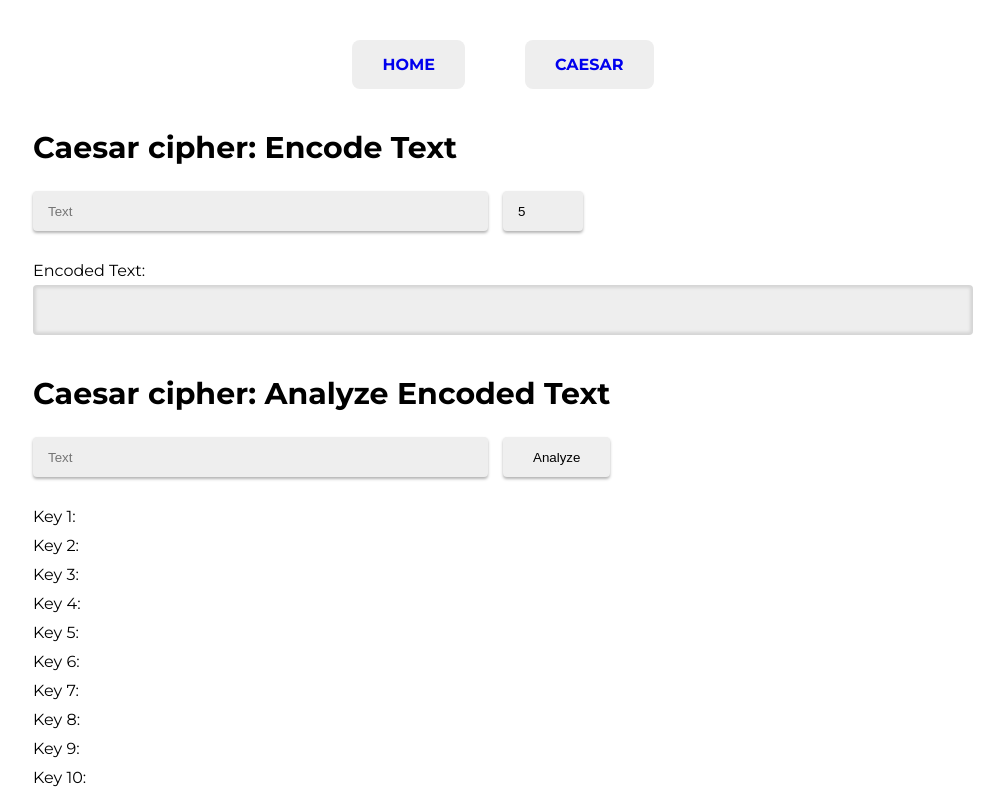
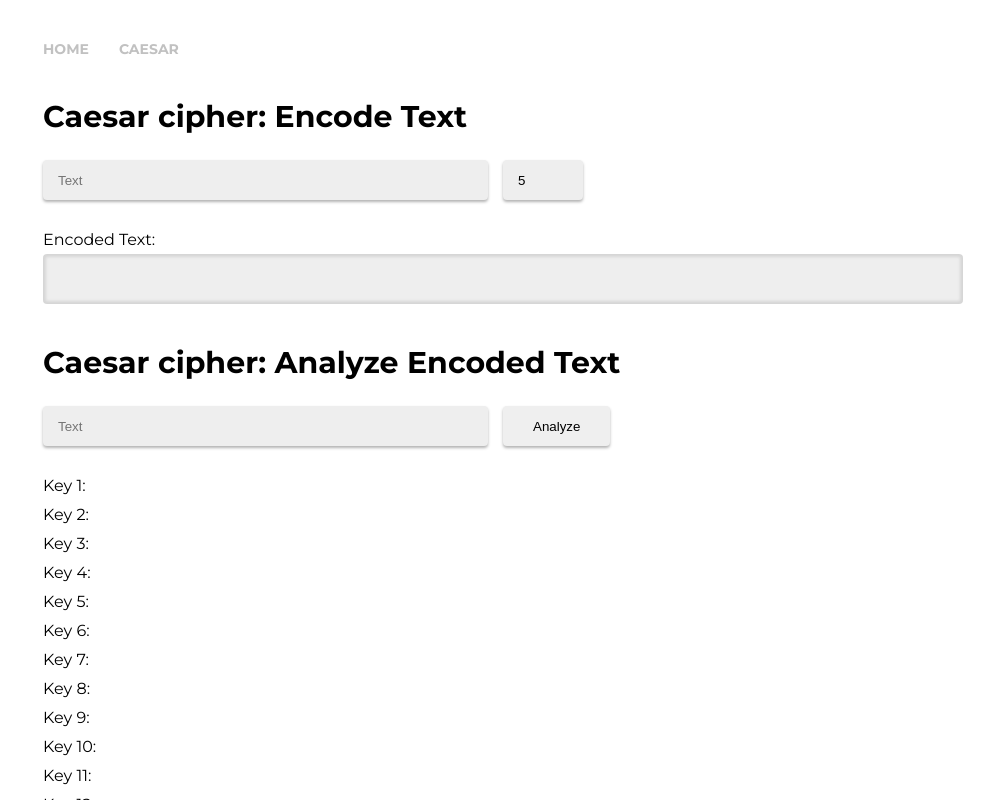
Before and after one commit to simplycodepix/crypto, a React (Create React App) app: page /caesar in a window 1280 px wide. Both pictures are taken after a click on the button "Analyze". Shown: the top 800 px of the page, without its empty margins (137-1141 px from the left). Built offline with nearby package versions, Linux system fonts and the light colour scheme.

Commit message:
Analyze encoded text, select result that match

```diff
--- a/src/app/App.tsx
+++ b/src/app/App.tsx
@@ -12,7 +12,9 @@ const AppContainer: React.FC = () => {
   return (
     <Router>
       <div className="App">
-        <Navigation />
+        <div className="container">
+          <Navigation />
+        </div>
         <Switch>
           <Route exact path='/' component={HomeContainer} />
           <Route exact path='/caesar' component={CaesarContainer} />
--- /dev/null
+++ b/src/app/components/Caesar/CaesarResult.tsx
@@ -0,0 +1,9 @@
+import React from 'react';
+
+const CaesarResult = (props: any) => (
+    <div className={props.selected ? 'analysis-result active' : 'analysis-result'} onClick={props.onClick} >
+        <span className="title">Key {props.index + 1}:</span> <span className="value">{props.result}</span>
+    </div>
+);
+
+export default CaesarResult;
--- /dev/null
+++ b/src/app/components/Caesar/CaesarSelectedResult.tsx
@@ -0,0 +1,11 @@
+import React from 'react';
+
+const CaesarSelectedResult = (props: any) => (
+    <div className="analysis-selected-result">
+        <div className="analysis-selected-result-title">Selected result: </div>
+        <div className="analysis-selected-result-value">Text: {props.result}</div>
+        <div className="analysis-selected-result-key">Key: {props.resultKey}</div>
+    </div>
+);
+
+export default CaesarSelectedResult;
--- a/src/app/components/Navigation/index.css
+++ b/src/app/components/Navigation/index.css
@@ -4,17 +4,16 @@
 .navigation-list {
     display: flex;
     align-items: center;
-    justify-content: center;
 }
 .navigation-list li {
-    margin: 0 30px;
+    margin: 0 30px 0 0;
 }
 .navigation-list li a {
     display: block;
-    padding: 15px 30px;
-    background: #eee;
     text-decoration: none;
     text-transform: uppercase;
     border-radius: 8px;
+    font-size: 14px;
     font-weight: 700;
+    color: #c1c1c1;
 }
--- a/src/app/containers/Caesar/CaesarContainer.tsx
+++ b/src/app/containers/Caesar/CaesarContainer.tsx
@@ -2,6 +2,8 @@ import React from 'react';
 import { caesarCipher, caesarCipherAnalyser } from '../../ciphers/CaesarCipher';
 
 import './index.css';
+import CaesarResult from '../../components/Caesar/CaesarResult';
+import CaesarSelectedResult from '../../components/Caesar/CaesarSelectedResult';
 
 class Caesar extends React.Component<any, any> {
     constructor(props: any) {
@@ -12,7 +14,8 @@ class Caesar extends React.Component<any, any> {
             inputValue: '',
             analysisText: '',
             inputShift: 5,
-            analysisResults: []
+            analysisResults: [],
+            selectedResultId: undefined
         }
     }
 
@@ -20,7 +23,8 @@ class Caesar extends React.Component<any, any> {
         const analysisResult = caesarCipherAnalyser(this.state.analysisText);
 
         this.setState({
-            analysisResults: analysisResult
+            analysisResults: analysisResult,
+            selectedResultId: undefined
         })
     }
 
@@ -32,8 +36,18 @@ class Caesar extends React.Component<any, any> {
         })
     }
 
+    handleResultClick = (id: number) => {
+        this.setState({
+            selectedResultId: id
+        })
+    }
+
+    isActiveResult = (id: number) => {
+        return this.state.selectedResultId === id;
+    }
+
     render() {
-        const { inputValue, inputShift, analysisResults } = this.state;
+        const { inputValue, inputShift, analysisResults, selectedResultId } = this.state;
 
         return (
             <div className="caesar-page">
@@ -57,21 +71,28 @@ class Caesar extends React.Component<any, any> {
                         </div>
                     </div>
 
+
+                    <div className="analysis">
+                        <div className="analysis-content-wrap">
                             <h2 className="caesar-page-title">
                                 Caesar cipher: Analyze Encoded Text
                             </h2>
-
-                    <div className="analysis">
                             <div className="input-box">
                                 <input type="text" placeholder="Text" name="analysisText" value={this.state.analysisText} onChange={this.handleInputChange} />
                                 <button onClick={this.runAnalysis}>Analyze</button>
                             </div>
 
-                        {analysisResults.map((result: any, index: number) => (
-                            <div key={index} className="analysis-result">
-                                <span className="title">Key {index + 1}:</span> <span className="value">{result}</span>
+                            <div className="analysis-content">
+                                <div className="analysis-list">
+                                    {analysisResults.map((result: any, i: number) => (
+                                        <CaesarResult key={i} result={result} index={i} selected={this.isActiveResult(i)} onClick={() => this.handleResultClick(i)} />
+                                    ))}
                                 </div>
-                        ))}
+                                <div className="analysis-sidebar">
+                                    {selectedResultId ? <CaesarSelectedResult result={analysisResults[selectedResultId]} resultKey={selectedResultId + 1} /> : null}
+                                </div>
+                            </div>
+                        </div>
 
                     </div>
                 </div>
--- a/src/app/containers/Caesar/index.css
+++ b/src/app/containers/Caesar/index.css
@@ -54,10 +54,24 @@ button {
     align-items: center;
 }
 
+.analysis-content {
+    display: flex;
+    align-items: flex-start;
+    justify-content: space-between;
+}
+
 .analysis-result {
     display: flex;
     align-items: center;
     margin: 0 0 10px;
+    transition: .15s ease-in-out;
+}
+
+.analysis-result:hover,
+.analysis-result.active {
+    color: red;
+    cursor: pointer;
+    padding: 0 0 0 10px;
 }
 
 .analysis-result .title {
@@ -71,3 +85,26 @@ button {
     font-weight: 700;
     flex: 1;
 }
+
+.analysis-selected-result {
+    padding: 30px 30px;
+    background: #eee;
+    border-radius: 4px;
+    margin: 0 0 0 40px;
+}
+
+.analysis-selected-result-title {
+    font-weight: 700;
+    font-size: 21px;
+    margin: 0 0 15px;
+    color: #c1c1c1;
+}
+
+.analysis-selected-result-value {
+    margin-bottom: 10px;
+    font-weight: 700;
+}
+
+.analysis-selected-result-key {
+    font-weight: 700;
+}
--- a/src/app/index.css
+++ b/src/app/index.css
@@ -24,5 +24,6 @@ ul {
 
 .container {
   width: 940px;
+  padding: 0 10px;
   margin: 0 auto;
 }
```
Lines whose indentation alone changed are shown as unchanged.
